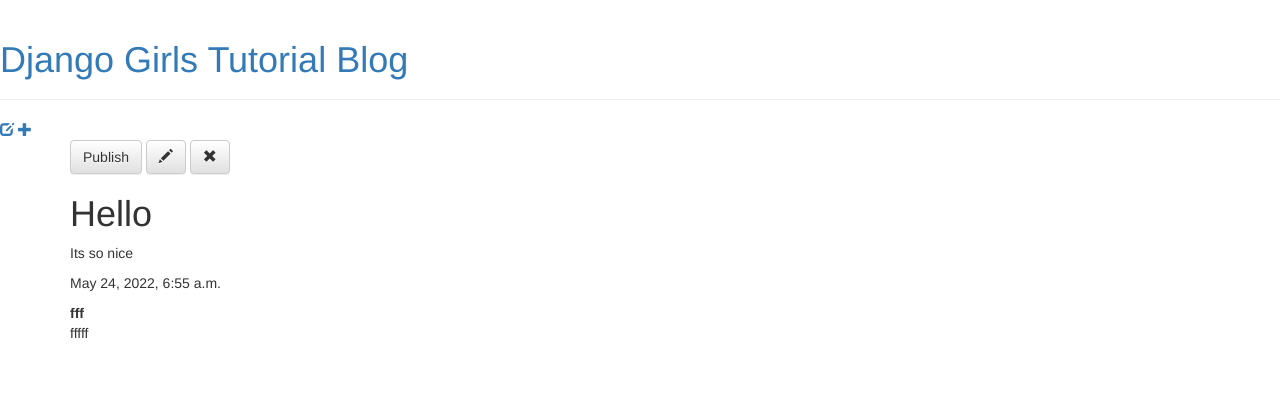
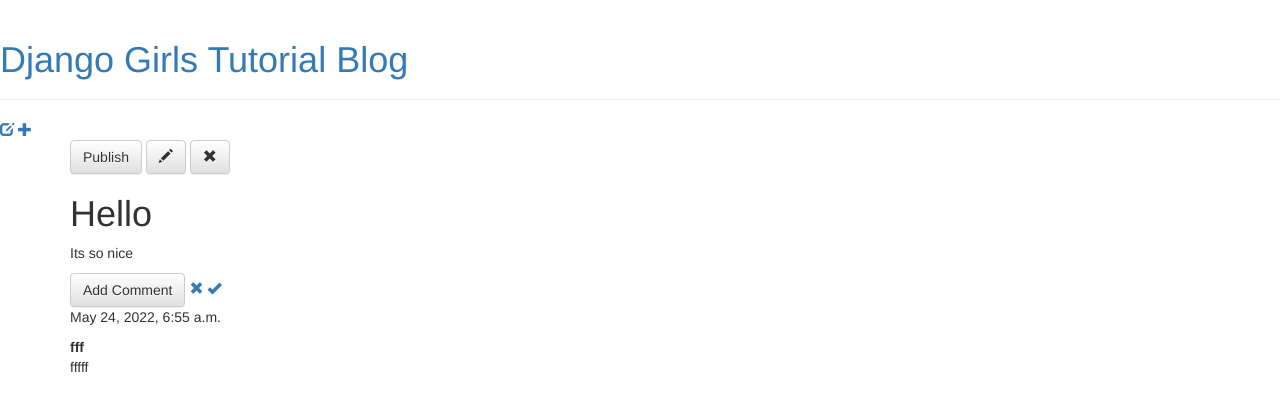
Before and after one commit to Hyun-Jun-Lee/Django_Girls, a Django app: page /blog/post/3/ in a window 1280 px wide. Shown: the top 411 px of the page. Run offline with Django 4.2, Linux system fonts and the light colour scheme; data comes from the database, SQL or seed files in the repository; both versions use the stored data as it was after the commit; some libraries are stand-ins or nearby versions.

Commit message:
simple commit

```diff
--- a/blog/models.py
+++ b/blog/models.py
@@ -15,6 +15,9 @@
         self.published_at = timezone.now()
         self.save()
 
+    def approved_comments(self):
+        return self.comments.filter(approved_comment=True)
+
     def __str__(self):
         return self.title
 
--- a/blog/templates/blog/post_detail.html
+++ b/blog/templates/blog/post_detail.html
@@ -14,8 +14,11 @@
         <h1>{{ post.title }}</h1>
         <p>{{ post.text }}</p>
     </div>
+    <a class='btn btn-default' href="{% url 'add_comment' post.pk %}">Add Comment</a>
     {% if post.comments.all %}
         {% for comment in post.comments.all %}
+            <a href='{% url "comment_remove" pk=post.pk %}'><span class='glyphicon glyphicon-remove'></span></a>
+            <a href='{% url "comment_approve" pk=post.pk %}'><span class='glyphicon glyphicon-ok'></span></a>
             <p>{{ comment.created_at }}</p>
             <strong>{{ comment.author }}</strong>
             <p>{{ comment.text }}</p>
--- a/blog/templates/blog/post_list.html
+++ b/blog/templates/blog/post_list.html
@@ -6,6 +6,7 @@
         <a href="{% url 'post_detail' pk=post.pk %}"><h1>{{ post.title }}</h1></a>
         <p>{{ post.created_at }}</p>
         <p>{{ post.text }}</p>
+        <a href="{% url 'post_detail' pk=post.pk %}"><p>Comments : {{ post.approved_comments.count }}</p></a>
     {% endfor %}
 
 {% endblock %}
--- a/blog/urls.py
+++ b/blog/urls.py
@@ -9,4 +9,7 @@
     path('post/<int:pk>/remove', views.post_remove, name='post_remove'),
     path('post/drafts/', views.post_draft_list, name = 'post_draft_list'),
     path('post/<int:pk>/publish/', views.post_publish, name='post_publish'),
+    path('post/<int:pk>/comment/', views.add_comment_to_post, name='add_comment'),
+    path('comment/<int:pk>/approve/', views.comment_approve, name='comment_approve'),
+    path('comment/<int:pk>/remove/', views.post_remove, name='comment_remove'),
     ]
--- a/blog/views.py
+++ b/blog/views.py
@@ -1,6 +1,6 @@
 from django.shortcuts import render, get_object_or_404, redirect
-from .models import Post
-from .forms import PostForm
+from .models import Post, Comment
+from .forms import CommentForm, PostForm
 from django.utils import timezone
 # Create your views here.
 
@@ -54,3 +54,26 @@
     post = get_object_or_404(Post, pk=pk)
     post.delete()
     return redirect('post_list')
+
+def add_comment_to_post(request, pk):
+    post = get_object_or_404(Post, pk=pk)
+    if request.method == "POST":
+        form = CommentForm(request.POST)
+        if form.is_valid():
+            comment = form.save(commit=False)
+            comment.post = post
+            comment.save()
+            return redirect('post_detail', pk=post.pk)
+    else:
+        form = CommentForm()
+    return render(request, 'blog/add_comment.html', {'form':form})
+
+def comment_approve(request,pk):
+    comment = get_object_or_404(Comment, pk=pk)
+    comment.approve()
+    return redirect('post_detail', pk=comment.post.pk)
+
+def comment_remove(request, pk):
+    comment = get_object_or_404(Comment, pk=pk)
+    comment.delte()
+    return redirect('post_detail',pk=comment.post.pk)
```
Also changed, not shown: blog/templates/blog/add_comment.html (added, +11 -0 lines), db.sqlite3.
